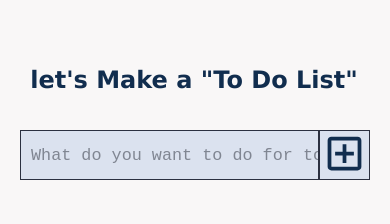
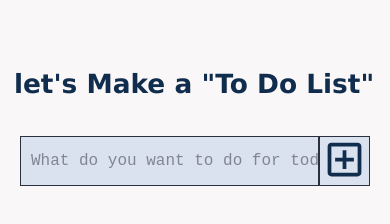
Before and after one commit to Yasue2000/To-do-list-app, a plain HTML site: page index.html in a window 390 px wide. Drawn offline with Linux system fonts and the light colour scheme.

Commit message:
Update style.css

```diff
--- a/style.css
+++ b/style.css
@@ -35,7 +35,7 @@ header{
   margin-top: 50px;
   color: var(--primary-color);
   font-family: Verdana, Geneva, Tahoma, sans-serif;
-  font-size: clamp(1rem, 4vw, 2.7rem);
+  font-size: clamp(1.1rem, 4vw, 2.7rem);
 }
 h1{
   border-right: solid .1em #303030;
@@ -189,8 +189,14 @@ h1{
    background: none;
    cursor: pointer;
 }
-@media (max-width : 768px){
+@media (max-width : 400px){
   .todo-list-container{
-      padding : 0 20px;
+    padding: 0 20px;
+  }
+  #todo-input{
+    font-size: 1rem;
+  }
+  .todo-list{
+    grid-template-columns: repeat(auto-fill, 290px);
   }
 }
```
